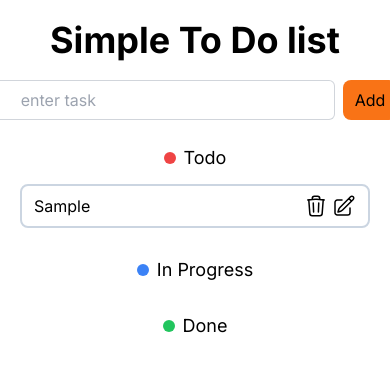
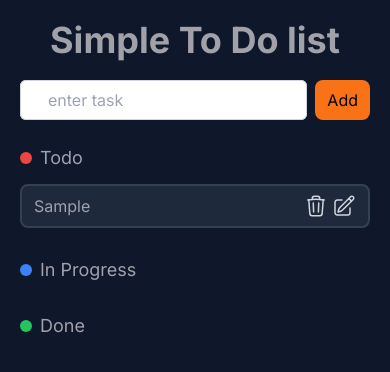
Before and after one commit to pavanbhaskardev/typescriptToDo, a Next.js app: page / in a window 390 px wide. Both pictures are taken after typing "Sample" into the empty fields and a click on the button "Add". Shown: the top 372 px of the page. Built offline with nearby package versions, Linux system fonts and the light colour scheme.

Commit message:
fixed the dnd issue

```diff
--- a/app/page.tsx
+++ b/app/page.tsx
@@ -88,8 +88,6 @@ const Home: React.FC = () => {
     )
       return;
 
-    console.log("let's see result", result);
-
     let draggedItem;
     let todo = todoList;
     let progress = inProgressList;
@@ -100,10 +98,10 @@ const Home: React.FC = () => {
       draggedItem = todoList[source.index];
       todo.splice(source.index, 1);
     } else if (source.droppableId === "progressList") {
-      draggedItem = todoList[source.index];
+      draggedItem = inProgressList[source.index];
       progress.splice(source.index, 1);
     } else {
-      draggedItem = todoList[source.index];
+      draggedItem = completeList[source.index];
       completed.splice(source.index, 1);
     }
 
@@ -116,6 +114,11 @@ const Home: React.FC = () => {
       completed.splice(destination.index, 0, draggedItem);
     }
 
+    console.log("draggedItem: " + draggedItem);
+    console.log("todo array", todo);
+    console.log("progress /array", progress);
+    console.log("done", completed);
+
     //finally setting states
     setToDoList(todo);
     setInProgressList(progress);
@@ -125,14 +128,14 @@ const Home: React.FC = () => {
   return (
     <>
       <DragDropContext onDragEnd={handleDragEnd}>
-        <div>
-          <h1 className="text-4xl text-center font-bold mt-5">
+        <div className="bg-darkPrimary h-screen overflow-y-scroll">
+          <h1 className="text-4xl text-center font-bold pt-5 text-zinc-400">
             Simple To Do list
           </h1>
 
           {/* created form component because the todo will be add even when we click enter key */}
           <form
-            className="flex gap-2 justify-center mt-5"
+            className="flex gap-2 justify-center mt-5 mobile:px-5"
             onSubmit={(e) => {
               e.preventDefault();
               editStatus.status ? editItemOnList() : addItemToList();
@@ -142,7 +145,7 @@ const Home: React.FC = () => {
               value={todo}
               onChange={(e) => setToDo(e.target.value)}
               placeholder="enter task"
-              className="block  rounded-md border-0 py-1.5 pl-7 pr-20 text-gray-900 ring-1 ring-inset ring-gray-300 placeholder:text-gray-400 focus:ring-2 focus:ring-inset focus:ring-indigo-600 sm:text-sm sm:leading-6"
+              className="mobile:w-full md:w-1/2 lg:w-1/4 rounded-md border-0 py-1.5 pl-7 pr-20 text-gray-900 ring-1 ring-inset ring-gray-300 placeholder:text-gray-400 focus:ring-2 focus:ring-inset focus:ring-indigo-400 sm:text-sm sm:leading-6"
             />
 
             <button
@@ -152,7 +155,6 @@ const Home: React.FC = () => {
               {editStatus.status ? "Edit" : "Add"}
             </button>
           </form>
-        </div>
           <Card
             todoList={todoList}
             inProgressList={inProgressList}
@@ -163,6 +165,7 @@ const Home: React.FC = () => {
             setToDo={setToDo}
             setEditStatus={setEditStatus}
           />
+        </div>
       </DragDropContext>
     </>
   );
--- a/components/Card.tsx
+++ b/components/Card.tsx
@@ -59,7 +59,7 @@ const Card: React.FC<Props> = ({
   };
 
   return (
-    <div className="grid gap-4 w-[128] mx-5 mt-3 mobile:grid-cols-1 lg:grid-cols-3">
+    <div className=" grid gap-4 w-[128] px-5 pt-3 mobile:grid-cols-1 lg:grid-cols-3 bg-darkPrimary">
       {/* dropable list of todo's */}
       <Droppable droppableId="todoList">
         {(provided) => (
@@ -68,9 +68,9 @@ const Card: React.FC<Props> = ({
             ref={provided.innerRef}
             {...provided.droppableProps}
           >
-            <div className="flex gap-2 mt-3 justify-center">
+            <div className="flex gap-2 mt-3 sm:justify-center">
               <div className="h-3 w-3 bg-red-500 rounded-full mt-2"></div>
-              <p className="text-lg mt-0">Todo</p>
+              <p className="text-lg mt-0 text-zinc-400">Todo</p>
             </div>
             {todoList.map((e, index) => {
               return (
@@ -81,12 +81,12 @@ const Card: React.FC<Props> = ({
                 >
                   {(provided) => (
                     <div
-                      className="mt-3 md:w-1/2 mx-auto lg:w-full w-full py-2 px-3 bg-white border-slate-300 border-2 rounded-lg flex justify-between"
+                      className="mt-3 md:w-1/2 mx-auto lg:w-full w-full py-2 px-3 bg-slate-800 border-slate-700 border-2 rounded-lg flex justify-between"
                       {...provided.draggableProps}
                       {...provided.dragHandleProps}
                       ref={provided.innerRef}
                     >
-                      <p>{e.toDoItem}</p>
+                      <p className="text-zinc-400">{e.toDoItem}</p>
                       <div className="flex gap-1 cursor-pointer">
                         <div onClick={() => deleteToDoItem(e.id, "todoList")}>
                           <DeleteIcon />
@@ -116,9 +116,9 @@ const Card: React.FC<Props> = ({
             ref={provided.innerRef}
             {...provided.droppableProps}
           >
-            <div className="flex gap-2 mt-3 justify-center">
+            <div className="flex gap-2 mt-3 sm:justify-center">
               <div className="h-3 w-3 bg-blue-500 rounded-full mt-2"></div>
-              <p className="text-lg mt-0">In Progress</p>
+              <p className="text-lg mt-0 text-zinc-400">In Progress</p>
             </div>
             {inProgressList.map((e, index) => {
               return (
@@ -129,12 +129,12 @@ const Card: React.FC<Props> = ({
                 >
                   {(provided) => (
                     <div
-                      className="mt-3 md:w-1/2 mx-auto lg:w-full w-full py-2 px-3 bg-white border-slate-300 border-2 rounded-lg flex justify-between"
+                      className="mt-3 md:w-1/2 mx-auto lg:w-full w-full py-2 px-3 bg-slate-800 border-slate-700 border-2 rounded-lg flex justify-between"
                       {...provided.draggableProps}
                       {...provided.dragHandleProps}
                       ref={provided.innerRef}
                     >
-                      <p>{e.toDoItem}</p>
+                      <p className="text-zinc-400">{e.toDoItem}</p>
                       <div className="flex gap-1 cursor-pointer">
                         <div
                           onClick={() => deleteToDoItem(e.id, "progressList")}
@@ -161,13 +161,13 @@ const Card: React.FC<Props> = ({
       <Droppable droppableId="doneList">
         {(provided) => (
           <div
-            className="doneList-container"
+            className="doneList-container mb-5"
             ref={provided.innerRef}
             {...provided.droppableProps}
           >
-            <div className="flex gap-2 mt-3 justify-center">
+            <div className="flex gap-2 mt-3 sm:justify-center">
               <div className="h-3 w-3 bg-green-500 rounded-full mt-2"></div>
-              <p className="text-lg mt-0">Done</p>
+              <p className="text-lg mt-0 text-zinc-400">Done</p>
             </div>
             {completeList.map((e, index) => {
               return (
@@ -178,12 +178,14 @@ const Card: React.FC<Props> = ({
                 >
                   {(provided) => (
                     <div
-                      className="mt-3 md:w-1/2 mx-auto lg:w-full w-full py-2 px-3 bg-white border-slate-300 border-2 rounded-lg flex justify-between"
+                      className="mt-3 md:w-1/2 mx-auto lg:w-full w-full py-2 px-3 bg-slate-800 border-slate-700 border-2 rounded-lg flex justify-between"
                       {...provided.draggableProps}
                       {...provided.dragHandleProps}
                       ref={provided.innerRef}
                     >
-                      <p>{e.toDoItem}</p>
+                      <p className="text-zinc-400">
+                        <s>{e.toDoItem}</s>
+                      </p>
                       <div className="flex gap-1 cursor-pointer">
                         <div onClick={() => deleteToDoItem(e.id, "doneList")}>
                           <DeleteIcon />
--- a/components/DeleteIcon.tsx
+++ b/components/DeleteIcon.tsx
@@ -8,7 +8,7 @@ const DeleteIcon = () => {
       viewBox="0 0 24 24"
       strokeWidth={1.5}
       stroke="currentColor"
-      className="w-6 h-6"
+      className="w-6 h-6 stroke-gray-300 hover:stroke-red-400"
     >
       <path
         strokeLinecap="round"
--- a/components/EditIcon.tsx
+++ b/components/EditIcon.tsx
@@ -8,7 +8,7 @@ const EditIcon = () => {
       viewBox="0 0 24 24"
       strokeWidth={1.5}
       stroke="currentColor"
-      className="w-6 h-6"
+      className="w-6 h-6 stroke-gray-300 hover:stroke-blue-400"
     >
       <path
         strokeLinecap="round"
--- a/tailwind.config.js
+++ b/tailwind.config.js
@@ -18,6 +18,9 @@ module.exports = {
       screens: {
         mobile: "320px",
       },
+      colors: {
+        darkPrimary: "#0F172A",
+      },
     },
   },
   plugins: [],
```
Lines whose indentation alone changed are shown as unchanged.
